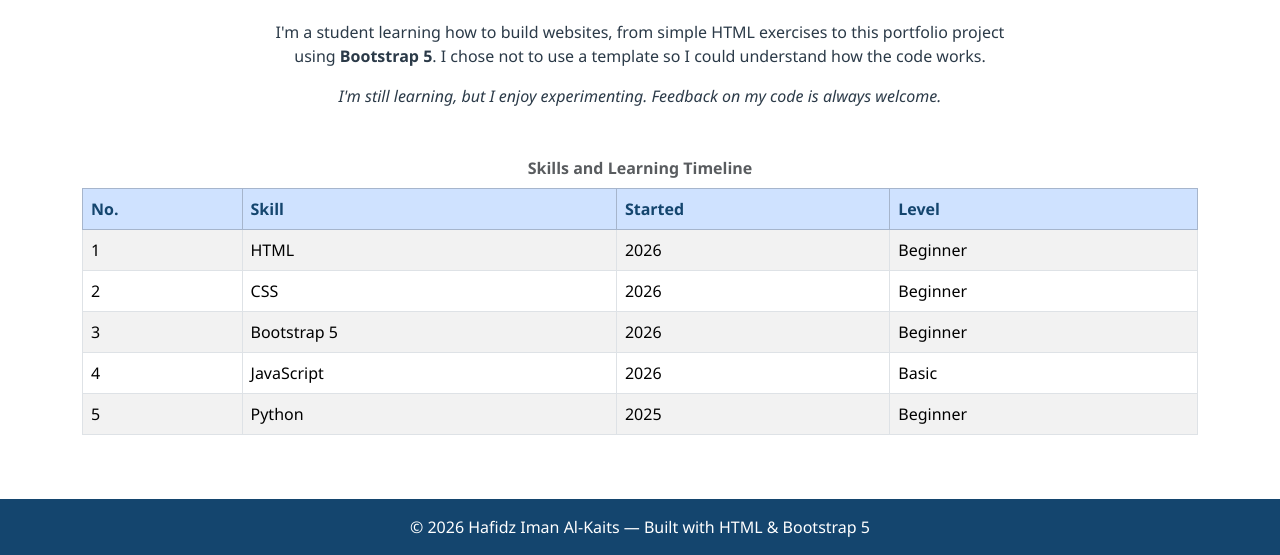
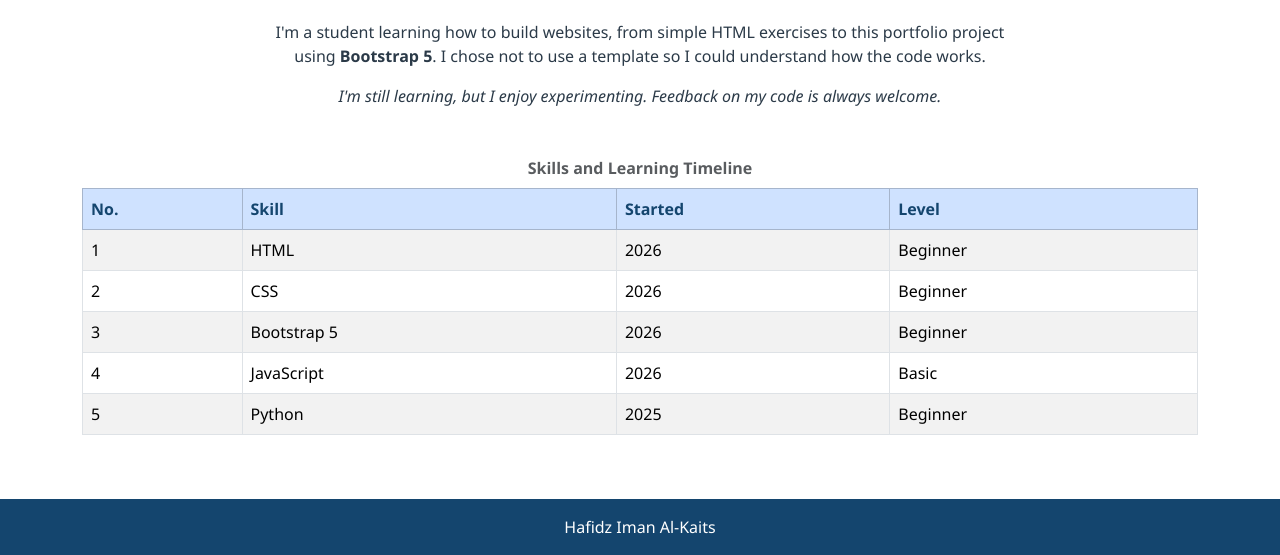
Before and after one commit to hafidziman07/portofolio-125103069, a plain HTML site: page index.html in a window 1280 px wide. Shown: the part 614-1169 px from the top of the page. Drawn offline with nearby package versions, Linux system fonts and the light colour scheme.

Commit message:
Show only name in page footers
Co-authored-by: Copilot <223556219+Copilot@users.noreply.github.com>

```diff
--- a/index.html
+++ b/index.html
@@ -84,7 +84,7 @@
 
   <footer class="py-3 text-center footer-biru">
     <div class="container">
-      <p class="mb-0">&copy; 2026 Hafidz Iman Al-Kaits &mdash; Built with HTML &amp; Bootstrap 5</p>
+      <p class="mb-0">Hafidz Iman Al-Kaits</p>
     </div>
   </footer>
 
```
Also changed, not shown: kontak.html (+1 -1 lines), proyek.html (+1 -1 lines).
